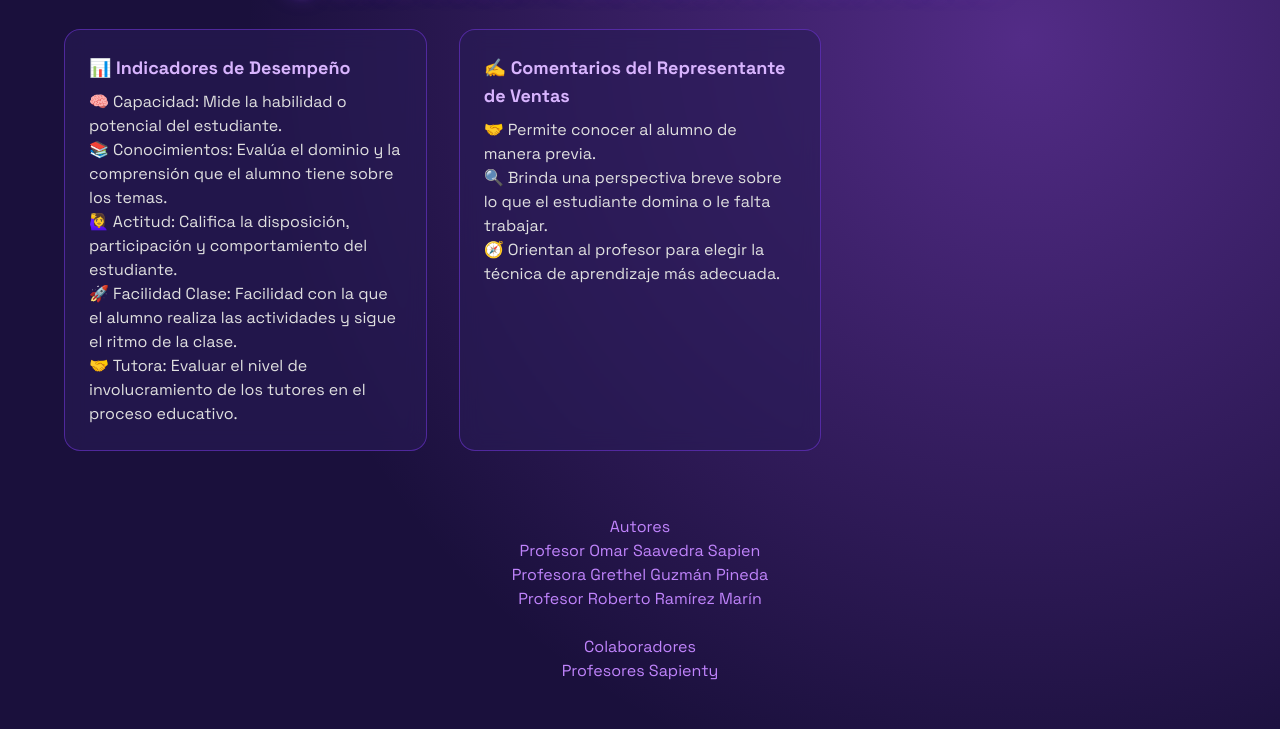
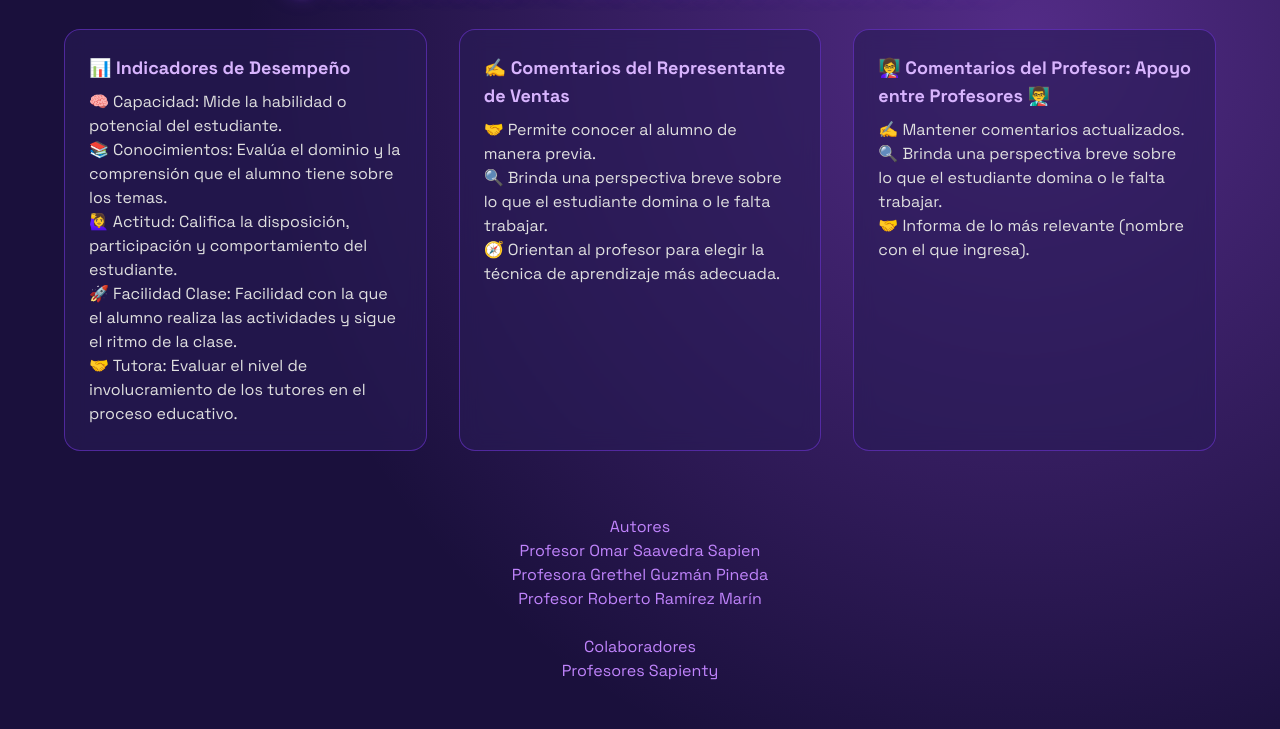
Before and after one commit to robertoramirezmarin/Clases-de-Calidad, a plain HTML site: page index.html in a window 1280 px wide. Shown: the part 1615-2344 px from the top of the page. Drawn offline with nearby package versions, Linux system fonts and the light colour scheme.

Commit message:
Update index.html

```diff
--- a/index.html
+++ b/index.html
@@ -175,6 +175,13 @@
                     <br> 🧭 Orientan al profesor para elegir la técnica de aprendizaje más adecuada.
                     </p>
                 </div>
+                <div class="card rounded-2xl p-6">
+                    <h3 class="font-bold text-lg mb-2 text-purple-300"> 👩‍🏫 Comentarios del Profesor: Apoyo entre Profesores 👨‍🏫</h3>
+                    <p> ✍️ Mantener comentarios actualizados.
+                    <br> 🔍 Brinda una perspectiva breve sobre lo que el estudiante domina o le falta trabajar.
+                    <br> 🤝 Informa de lo más relevante (nombre con el que ingresa).
+                    </p>
+                </div>
                 </div>
             </div>
     </section>
```
